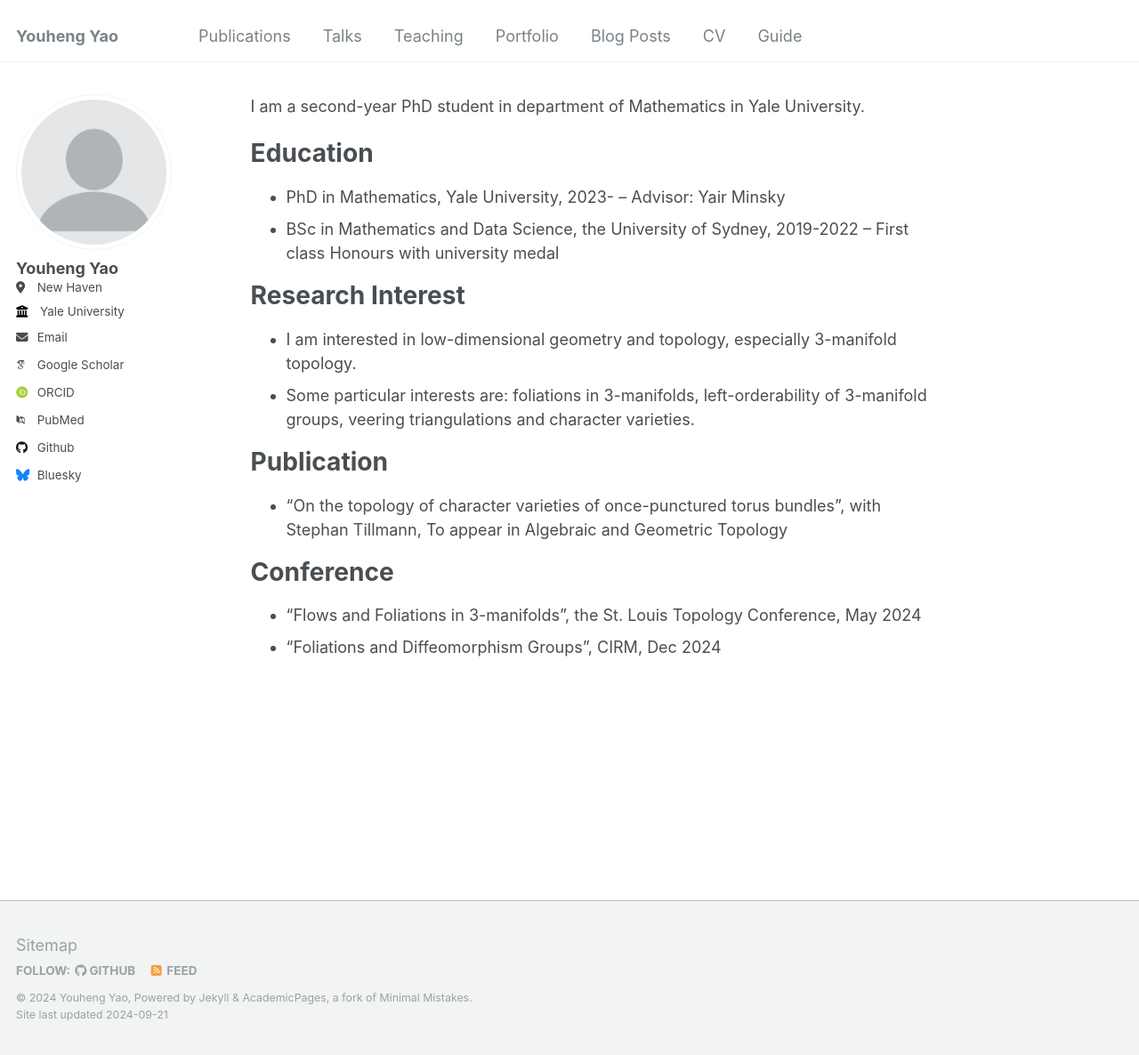
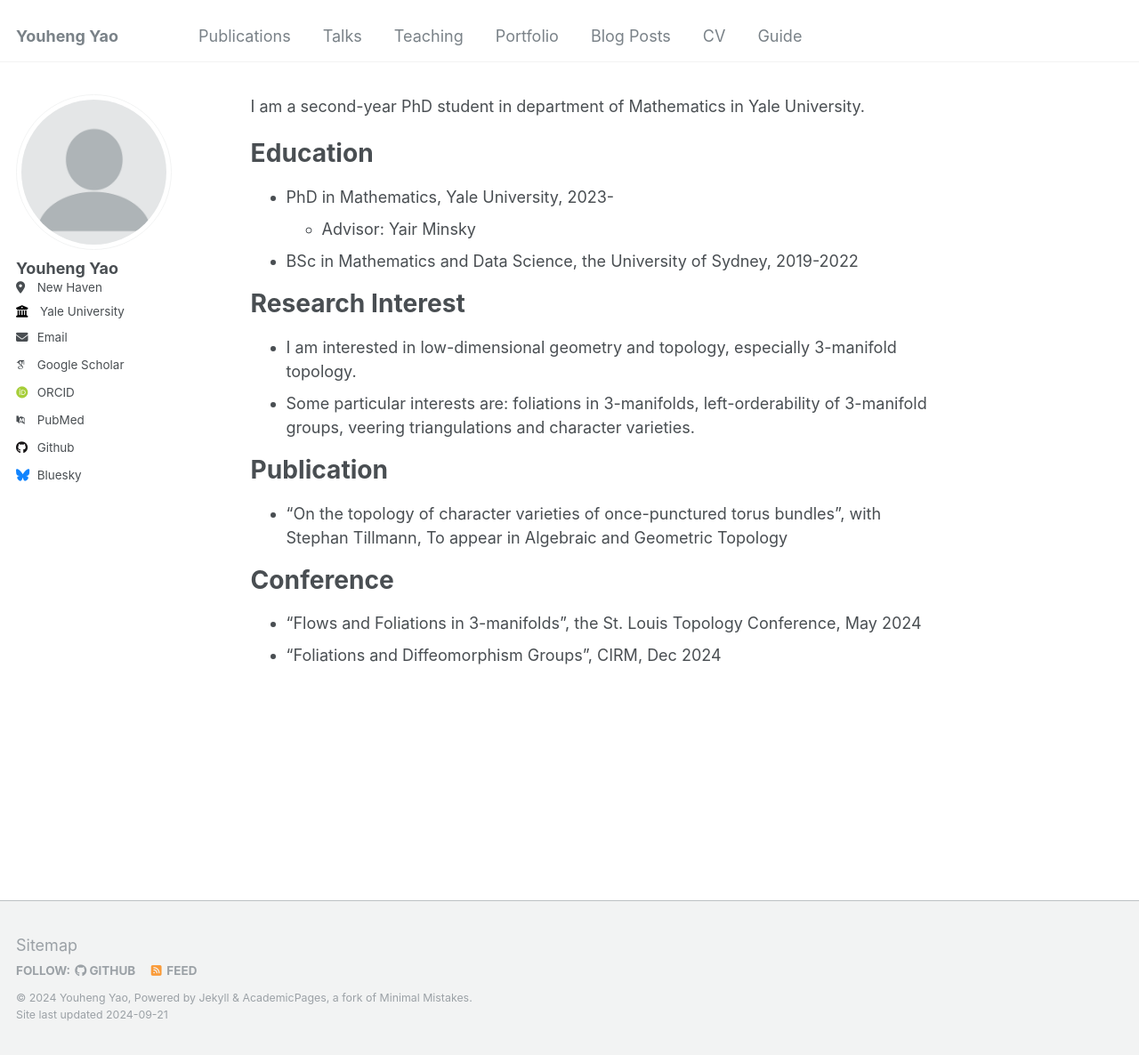
Before and after one commit to LionelYao/LionelYao.github.io, a Jekyll site: the page built from _pages/about.md, in a window 1280 px wide and 1186 px high. Shown: the whole window at 89% size. Built offline with Jekyll 4.4.1, drawn with Linux system fonts in a browser that asks for light colours; some web fonts are replaced; our own code applies the rules of GitHub Pages for plain Markdown files.

Commit message:
Update about.md

```diff
--- a/_pages/about.md
+++ b/_pages/about.md
@@ -4,9 +4,8 @@ Education
 ======
 
 - PhD in Mathematics, Yale University, 2023-
--- Advisor: Yair Minsky
+  - Advisor: Yair Minsky
 - BSc in Mathematics and Data Science, the University of Sydney, 2019-2022
---  First class Honours with university medal
 
 Research Interest
 ======
```
